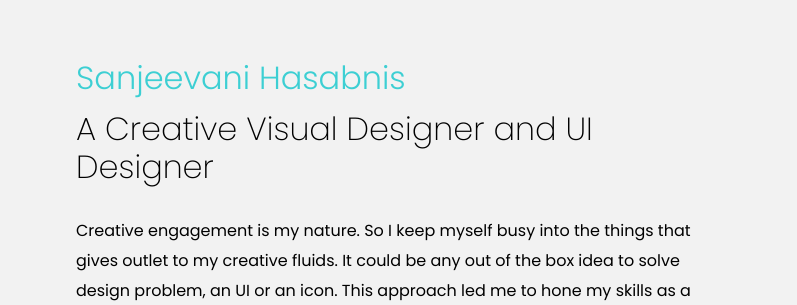
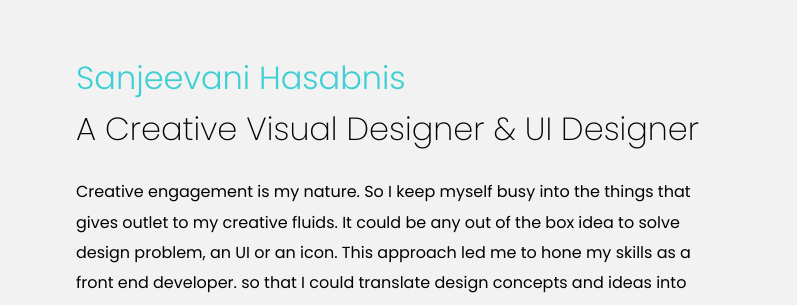
Before and after one commit to Hasabnis/sanjeevani.github.io, a plain HTML site: page index.html in a window 1280 px wide. Shown: the part 136-441 px from the top of the page, 483-1280 px from the left. Drawn offline with Linux system fonts and the light colour scheme.

Commit message:
Update index.html

```diff
--- a/index.html
+++ b/index.html
@@ -56,7 +56,7 @@
     </div>
     <div class="text">
       <h2>Sanjeevani Hasabnis</h2>
-      <h1> A Creative Visual Designer and UI Designer</h1>
+      <h1> A Creative Visual Designer & UI Designer</h1>
       <p>Creative engagement is my nature. So I keep myself busy into the things that gives outlet to my creative fluids. It could be any out of the box idea to solve design problem, an UI or an icon. This approach led me to hone my skills as a front end developer. so that I could translate design
       concepts and ideas into reality using front end technology.</p>
       <div>
```
